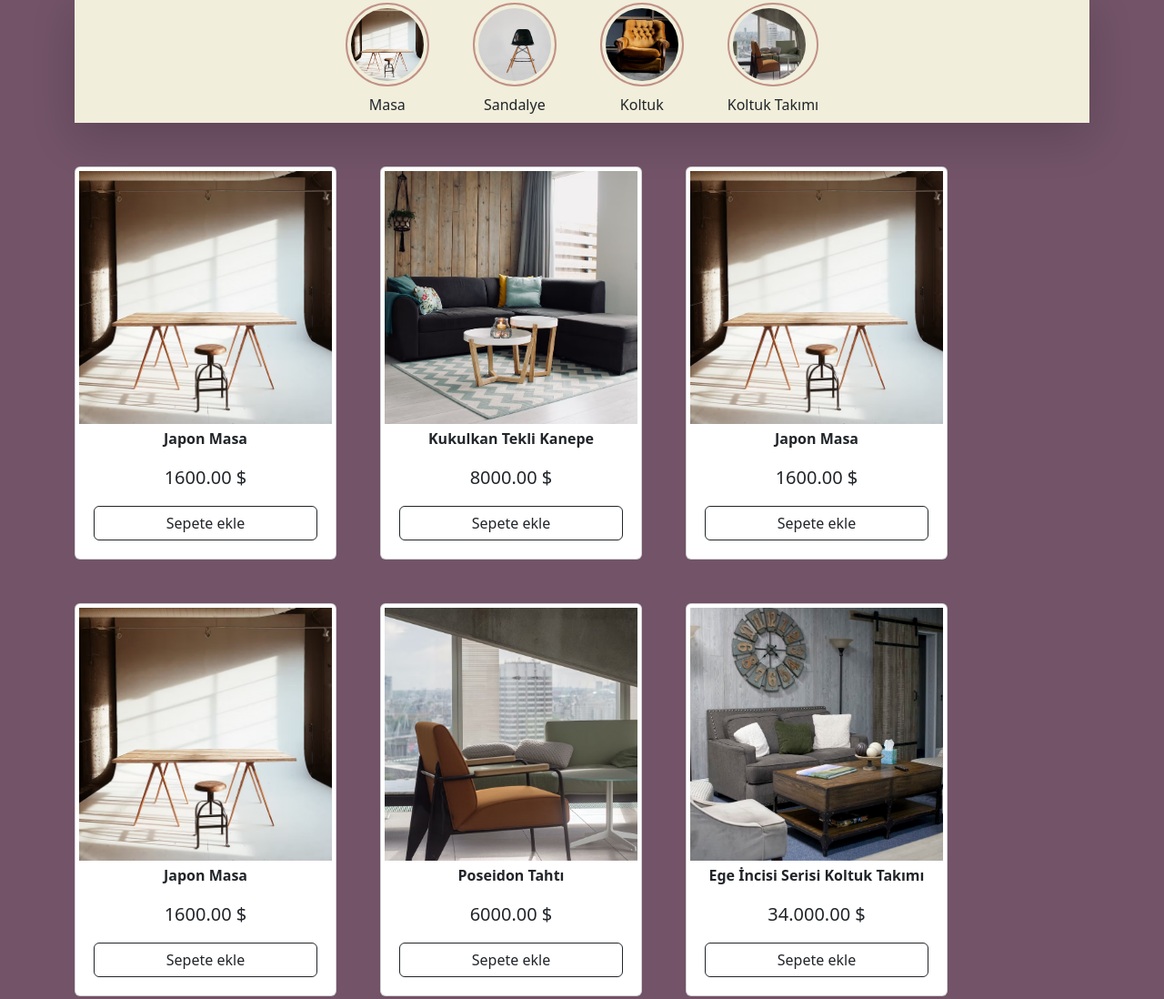
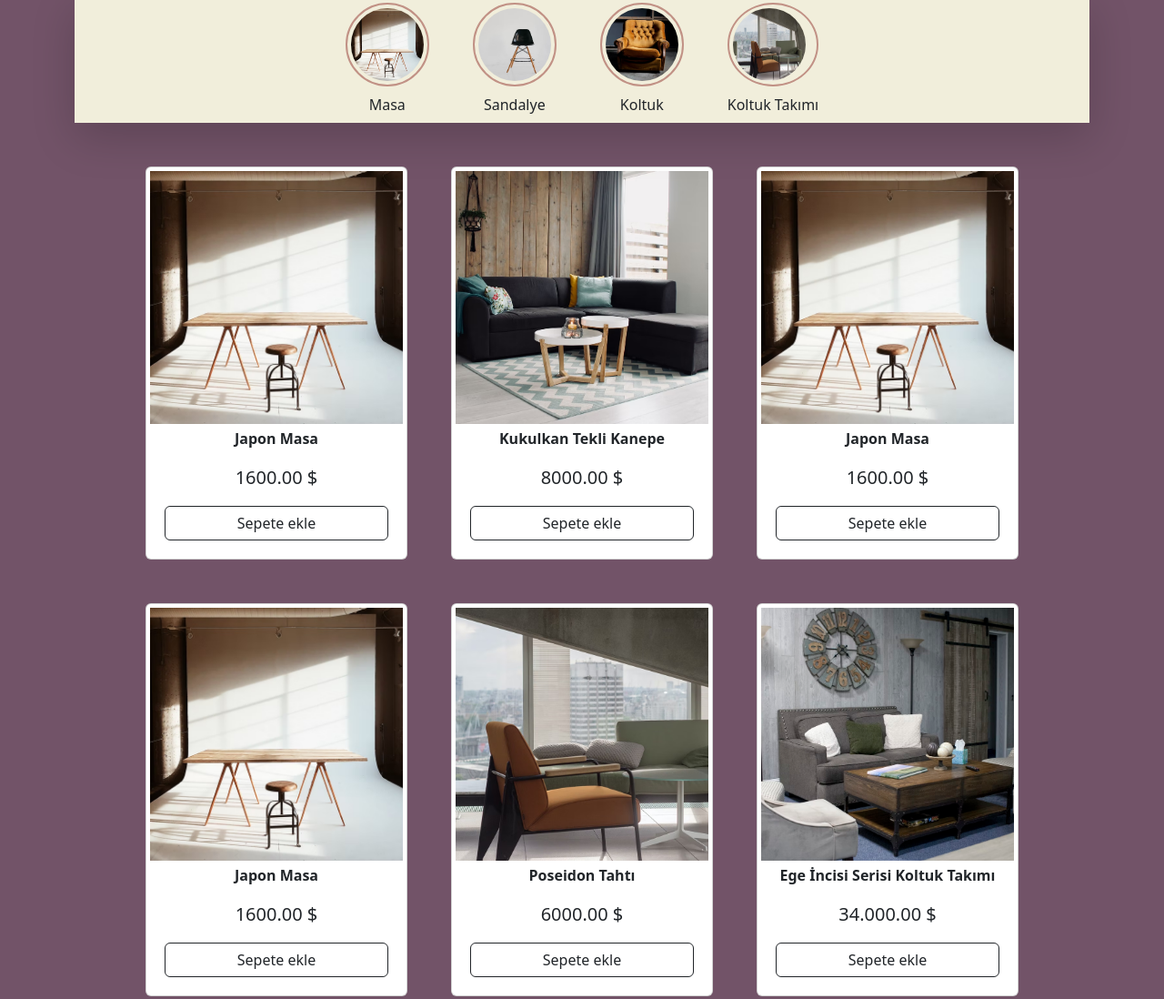
Before and after one commit to yussems/ecommerce-app, a plain HTML site: page index.html in a window 1280 px wide. Shown: the part 1605-2703 px from the top of the page at 91% size. Drawn offline with nearby package versions, Linux system fonts and the light colour scheme.

Commit message:
product was centered

```diff
--- a/index.html
+++ b/index.html
@@ -221,7 +221,7 @@
                     </div>
                 </div>
 
-                <div class="mt-5  container d-flex  flex-wrap gap-5 marginOwn">
+                <div class="mt-5  container d-flex justify-content-center flex-wrap gap-5 marginOwn">
 
                     <div class="card imgHover p-1" style="width: 18rem;">
                         <img src="assets/product.avif"
```
